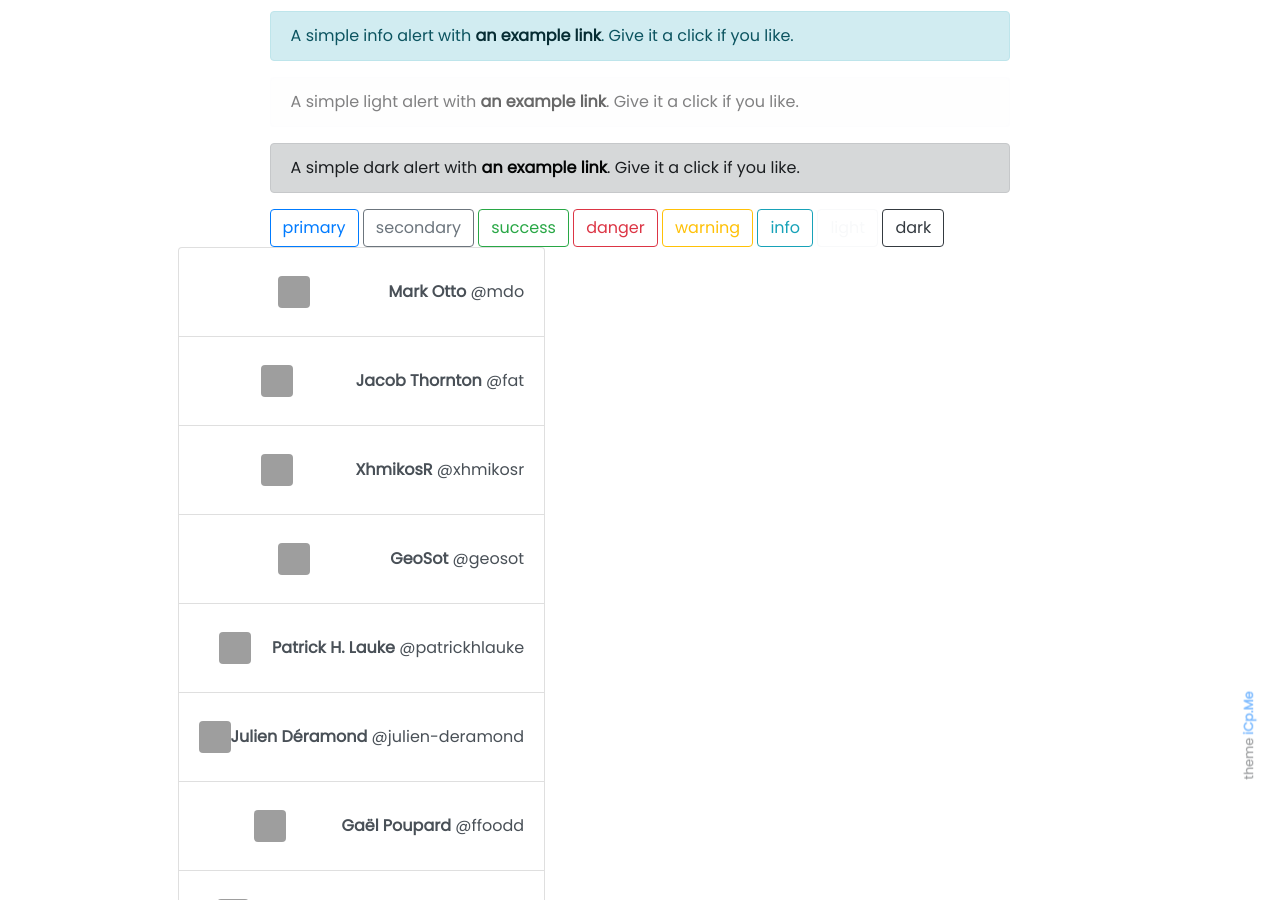
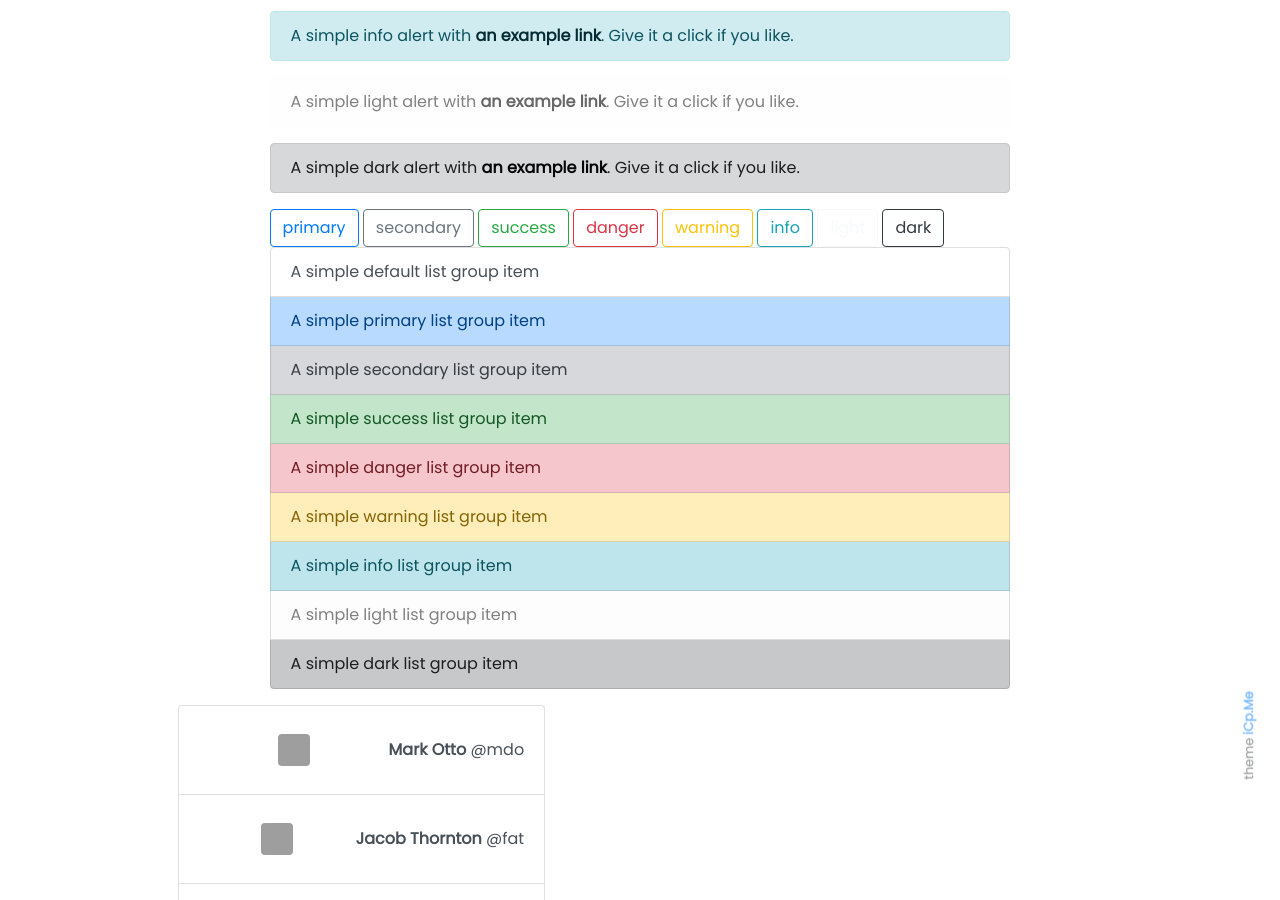
Before and after one commit to WorkSpacesPro/icp, a Jekyll site: the page built from pages/docs.md, in a window 1280 px wide and 900 px high, scrolled down 2090 px. Built offline with Jekyll 4.4.1, drawn with Linux system fonts in a browser that asks for light colours; emoji names are drawn with the system emoji font; grey boxes are pictures that could not be loaded.

Commit message:
Update docs.md

```diff
--- a/pages/docs.md
+++ b/pages/docs.md
@@ -106,10 +106,23 @@
 <a class="btn btn-outline-info" href="#" role="button">info</a>
 <a class="btn btn-outline-light" href="#" role="button">light</a>
 <a class="btn btn-outline-dark" href="#" role="button">dark</a>
+
+<div class="list-group">
+  <a href="#" class="list-group-item list-group-item-action">A simple default list group item</a>
+  <a href="#" class="list-group-item list-group-item-action list-group-item-primary">A simple primary list group item</a>
+  <a href="#" class="list-group-item list-group-item-action list-group-item-secondary">A simple secondary list group item</a>
+  <a href="#" class="list-group-item list-group-item-action list-group-item-success">A simple success list group item</a>
+  <a href="#" class="list-group-item list-group-item-action list-group-item-danger">A simple danger list group item</a>
+  <a href="#" class="list-group-item list-group-item-action list-group-item-warning">A simple warning list group item</a>
+  <a href="#" class="list-group-item list-group-item-action list-group-item-info">A simple info list group item</a>
+  <a href="#" class="list-group-item list-group-item-action list-group-item-light">A simple light list group item</a>
+  <a href="#" class="list-group-item list-group-item-action list-group-item-dark">A simple dark list group item</a>
 </div>
 
-<!-- list-group mb-3 -->
-<div class="list-group mb-3">
+</div>
+
+<!-- list-group my-3 -->
+<div class="list-group my-3">
     <a class="list-group-item list-group-item-action d-flex align-items-center" href="https://github.com/mdo">
       <img src="https://github.com/mdo.png" alt="@mdo" width="32" height="32" class="rounded me-2" loading="lazy">
       <span>
```
